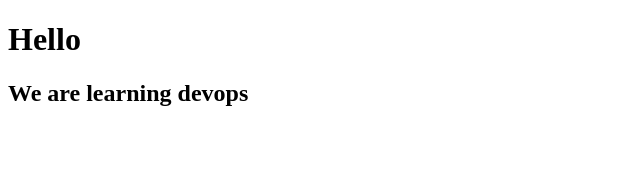
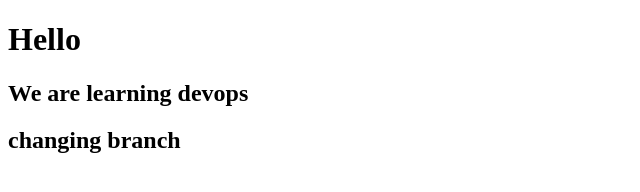
Before and after one commit to zopeprajakta14/Devops1stproject, a plain HTML site: page index.html in a window 1280 px wide. Shown: the whole page, without its empty margins (0-640 px from the left). Drawn offline with Linux system fonts and the light colour scheme.

Commit message:
This is a sample content

```diff
--- a/index.html
+++ b/index.html
@@ -8,5 +8,6 @@
 <body>
     <h1>Hello</h1>
     <h2>We are learning devops</h2>
+    <h2>changing branch</h2>
 </body>
 </html>
```
